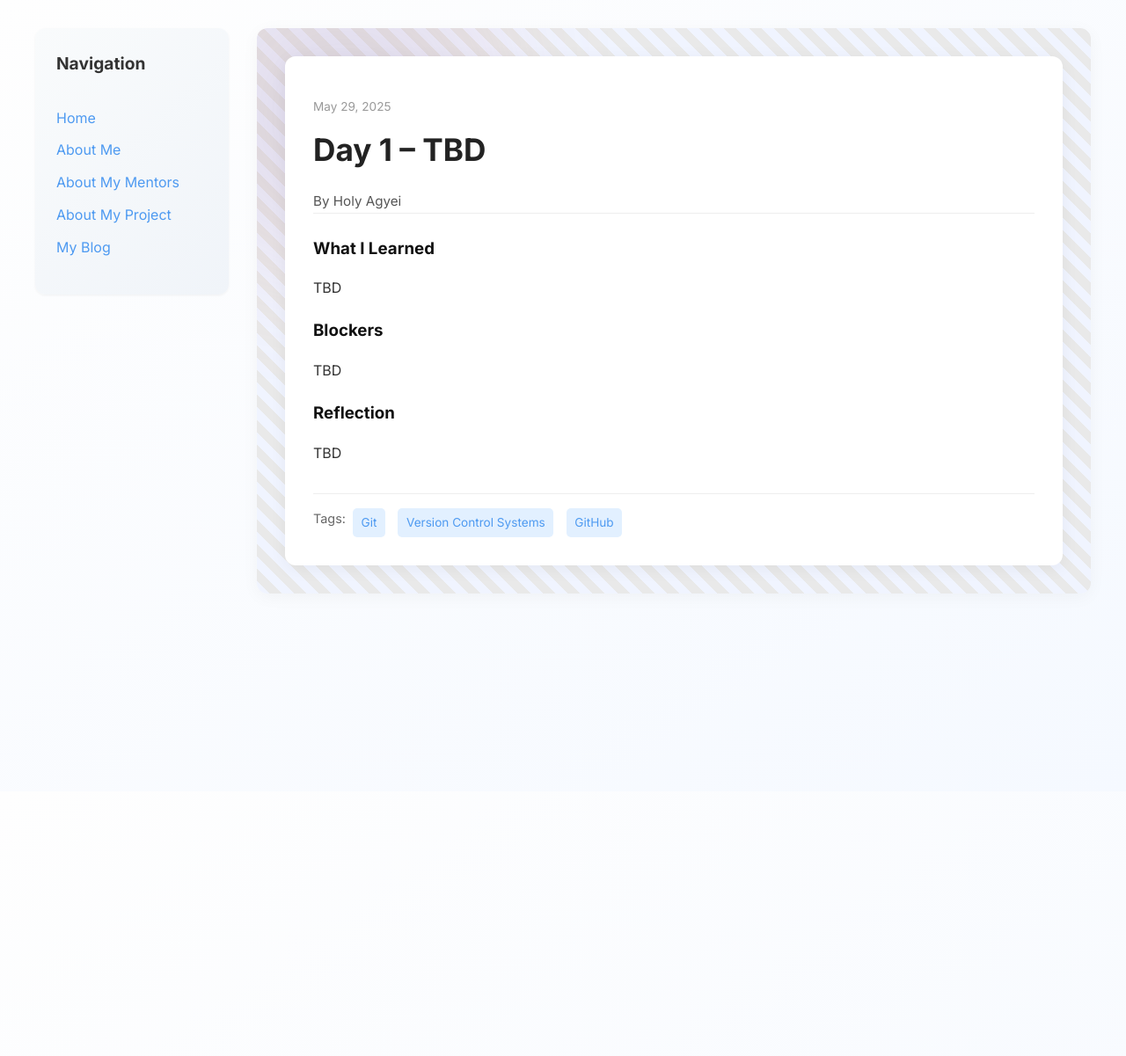
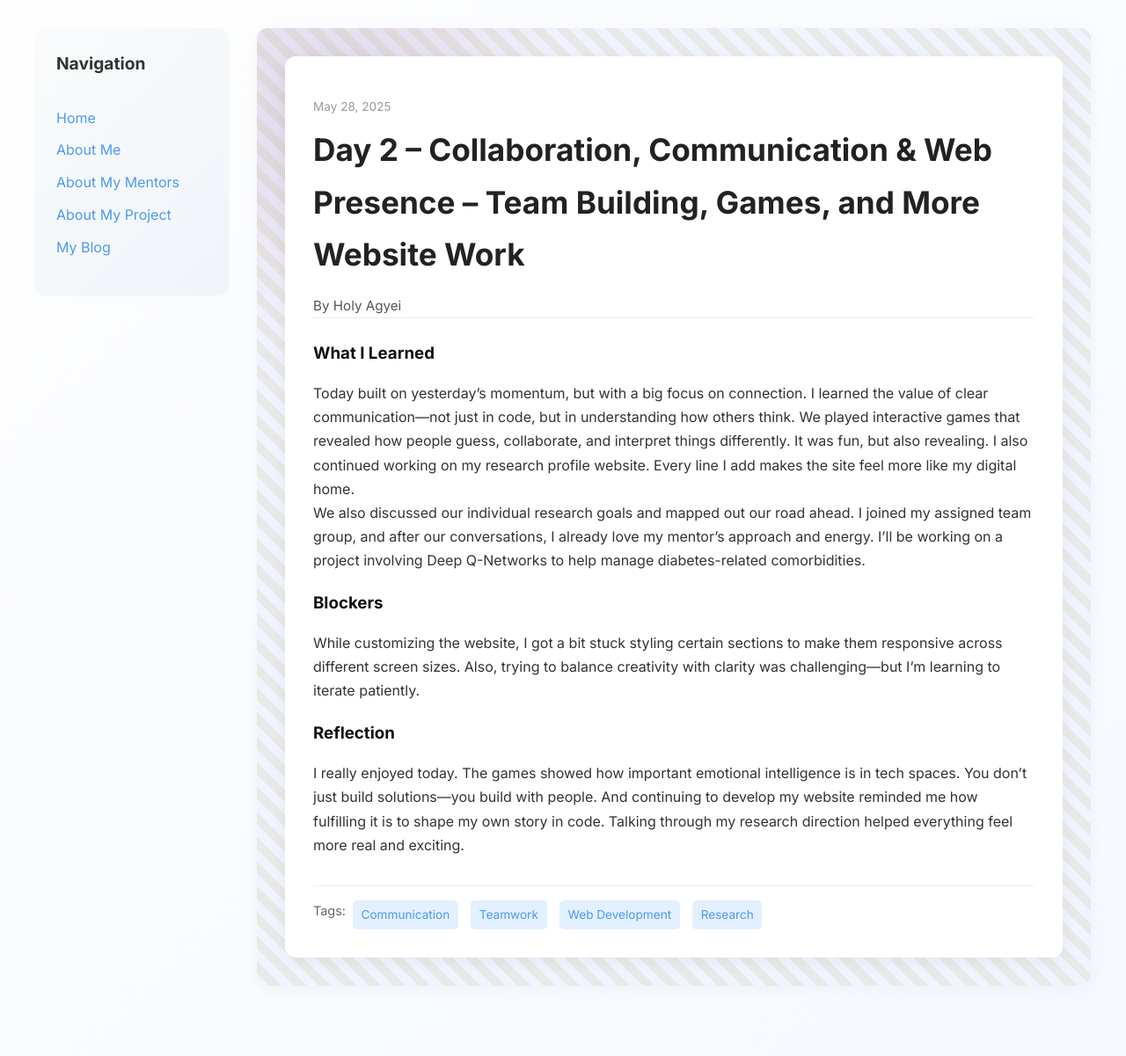
Before and after one commit to holly-agyei/holly-agyei.github.io, a Jekyll site: the page built from _posts/2025-05-29-day-3.md, in a window 1280 px wide. Shown: the whole page at 88% size. Built offline with Jekyll 4.4.1, drawn with Linux system fonts in a browser that asks for light colours; before the commit the page ends 900 px from its top, so only the background shows below that.

Commit message:
Update 2025-05-29-day-3.md

```diff
--- a/_posts/2025-05-29-day-3.md
+++ b/_posts/2025-05-29-day-3.md
@@ -1,18 +1,19 @@
 ---
 layout: post
-title: "Day 1 – TBD"
-date: 2025-05-29
+title: "Day 2 – Collaboration, Communication & Web Presence – Team Building, Games, and More Website Work"
+date: 2025-05-28
 author: Holy Agyei
-permalink: /day1.html
-tags: ["Git","Version Control Systems", "GitHub"]
+permalink: /day2.html
+tags: ["Communication", "Teamwork", "Web Development", "Research"]
 
 what_i_learned: |
-  TBD
+  Today built on yesterday's momentum, but with a big focus on connection. I learned the value of clear communication—not just in code, but in understanding how others think. We played interactive games that revealed how people guess, collaborate, and interpret things differently. It was fun, but also revealing. I also continued working on my research profile website. Every line I add makes the site feel more like my digital home.
+  We also discussed our individual research goals and mapped out our road ahead. I joined my assigned team group, and after our conversations, I already love my mentor's approach and energy. I’ll be working on a project involving Deep Q-Networks to help manage diabetes-related comorbidities.
+
 blockers: |
-  TBD
+  While customizing the website, I got a bit stuck styling certain sections to make them responsive across different screen sizes. Also, trying to balance creativity with clarity was challenging—but I’m learning to iterate patiently.
 
 reflection: |
-   TBD
-
+  I really enjoyed today. The games showed how important emotional intelligence is in tech spaces. You don’t just build solutions—you build with people. And continuing to develop my website reminded me how fulfilling it is to shape my own story in code. Talking through my research direction helped everything feel more real and exciting.
 
 ---
```
